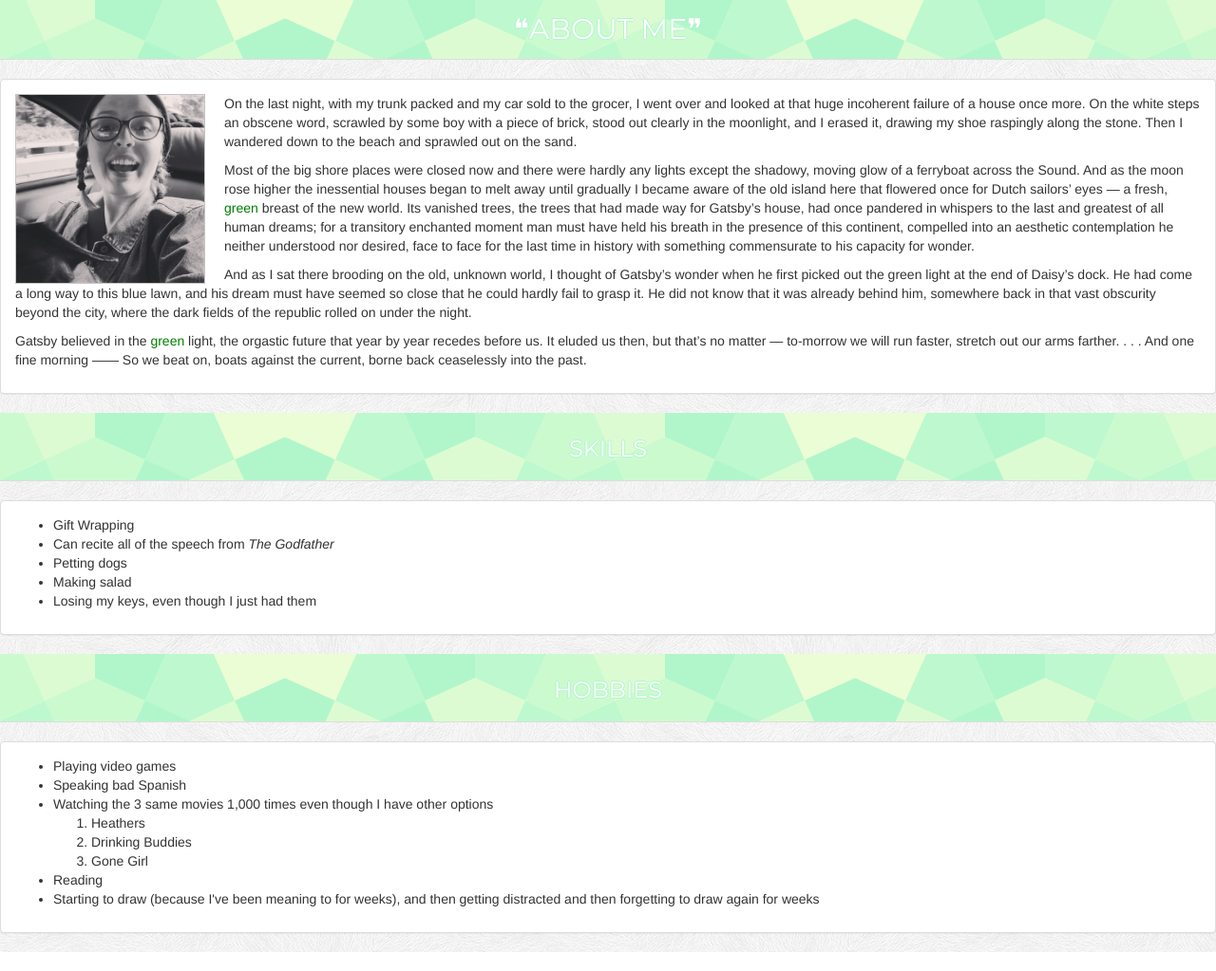
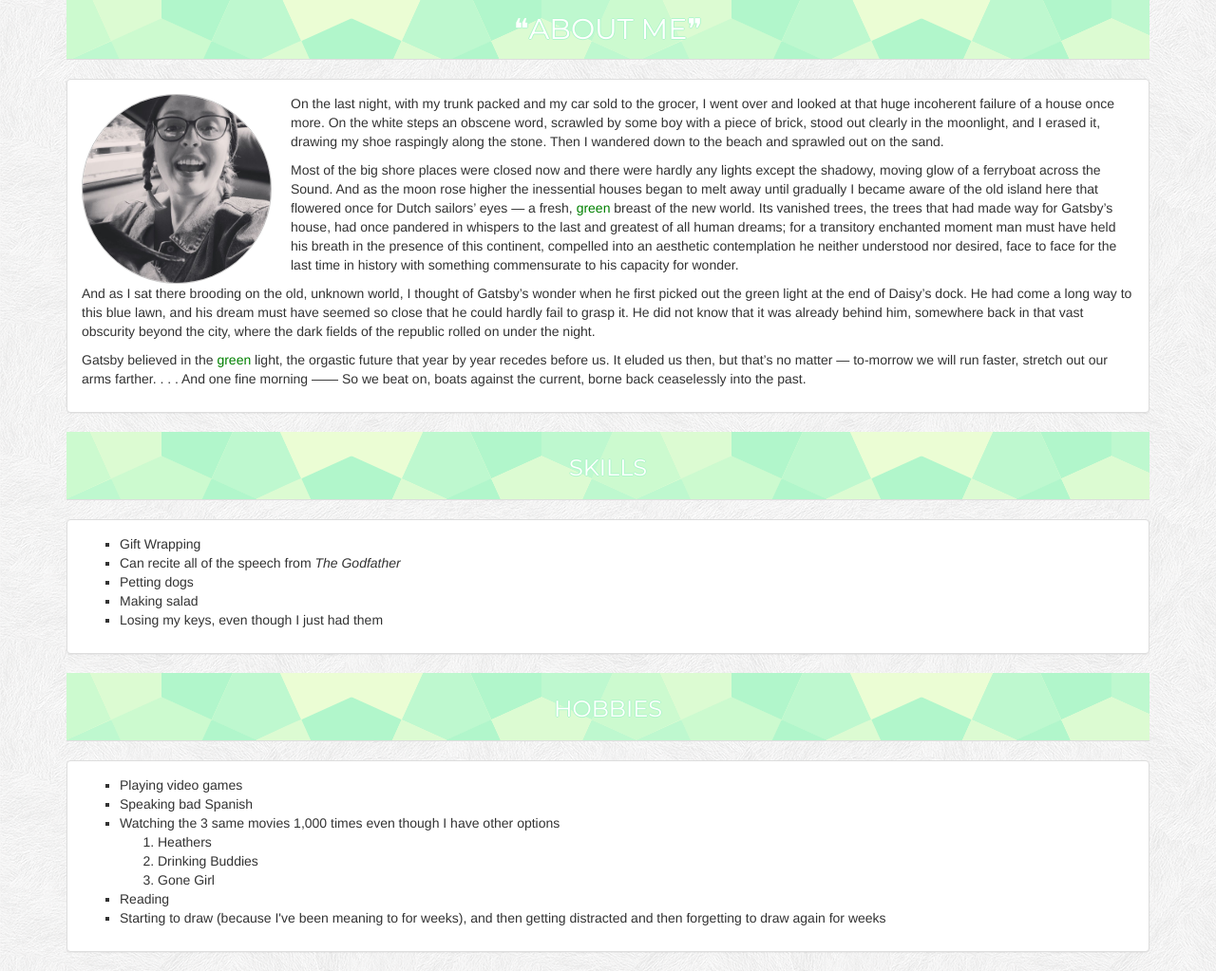
Before and after one commit to katharynreed/portfolio, a plain HTML site: page index.html in a window 1280 px wide. Shown: the part 735-1758 px from the top of the page at 95% size. Drawn offline with nearby package versions, Linux system fonts and the light colour scheme.

Commit message:
make image circle instead of square

```diff
--- a/css/styles.css
+++ b/css/styles.css
@@ -14,7 +14,11 @@ margin-top: 5px;
 }
 
 ul.rbullet {
-  list-style: none;
+  list-style: none;;
+}
+
+.img-circle {
+  border-radius: 50%;
 }
 
 .center {
@@ -76,7 +80,7 @@ img {
   margin-right: 20px;
   border: 1px solid #C5C4C4;
   background-color:black;
-  s
+
 }
 
 h1 {
@@ -97,6 +101,10 @@ h3 {
   text-shadow: -1px 0 #B1F6CB, 0 1px #B1F6CB, 1px 0 #B1F6CB, 0 -1px #B1F6CB;
 }
 
+ul {
+  list-style: square;
+}
+
 a {
   color: #FFA69E;
   font-style: italic;
--- a/index.html
+++ b/index.html
@@ -31,7 +31,6 @@
             <li class="list-group-item"><a href="https://github.com/katharynreed/vacation">Vacation Getaway:</a> A web page dedicated to Iceland and international sensation Bjork (swan dress not included) written using HTML, CSS, and using Bootsrap.
             <li class="list-group-item"><a href="https://github.com/katharynreed/wiki">Wikipedia Copy:</a> An attempt to recreate styling elements of wikipedia written in HTML, CSS, and using Bootstrap.</li>
           </ul>
-        </div>
       </div>
       <div class="nav nav-tabs tab">
         <h2 class="center padding">❝ABOUT ME❞</h2>
@@ -39,7 +38,7 @@
       <br>
       <div class="panel panel-default margin">
         <div class="panel-body">
-          <img src="img/katieface.jpg" alt="A picture of Katie excitedly holding dog.">
+          <img class="img-circle" src="img/katieface.jpg" alt="A picture of Katie excitedly holding dog.">
           <p>On the last night, with my trunk packed and my car sold to the grocer, I went over and looked at that huge incoherent failure of a house once more. On the white steps an obscene word, scrawled by some boy with a piece of brick, stood out clearly in the moonlight, and I erased it, drawing my shoe raspingly along the stone. Then I wandered down to the beach and sprawled out on the sand.</p>
           <p>Most of the big shore places were closed now and there were hardly any lights except the shadowy, moving glow of a ferryboat across the Sound. And as the moon rose higher the inessential houses began to melt away until gradually I became aware of the old island here that flowered once for Dutch sailors’ eyes — a fresh, <span style="color:green">green</span> breast of the new world. Its vanished trees, the trees that had made way for Gatsby’s house, had once pandered in whispers to the last and greatest of all human dreams; for a transitory enchanted moment man must have held his breath in the presence of this continent, compelled into an aesthetic contemplation he neither understood nor desired, face to face for the last time in history with something commensurate to his capacity for wonder.</p>
           <p>And as I sat there brooding on the old, unknown world, I thought of Gatsby’s wonder when he first picked out the green light at the end of Daisy’s dock. He had come a long way to this blue lawn, and his dream must have seemed so close that he could hardly fail to grasp it. He did not know that it was already behind him, somewhere back in that vast obscurity beyond the city, where the dark fields of the republic rolled on under the night.</p>
```
